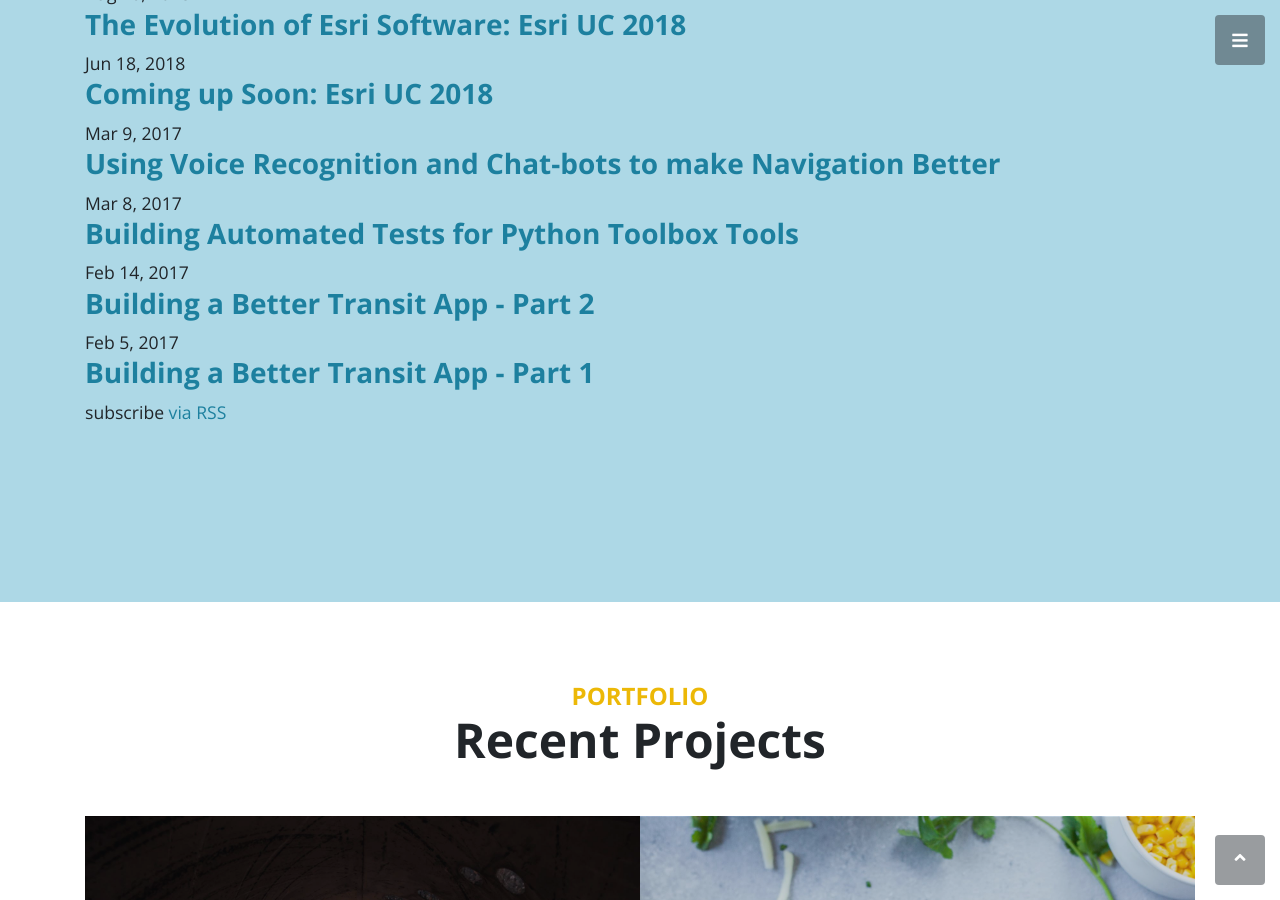
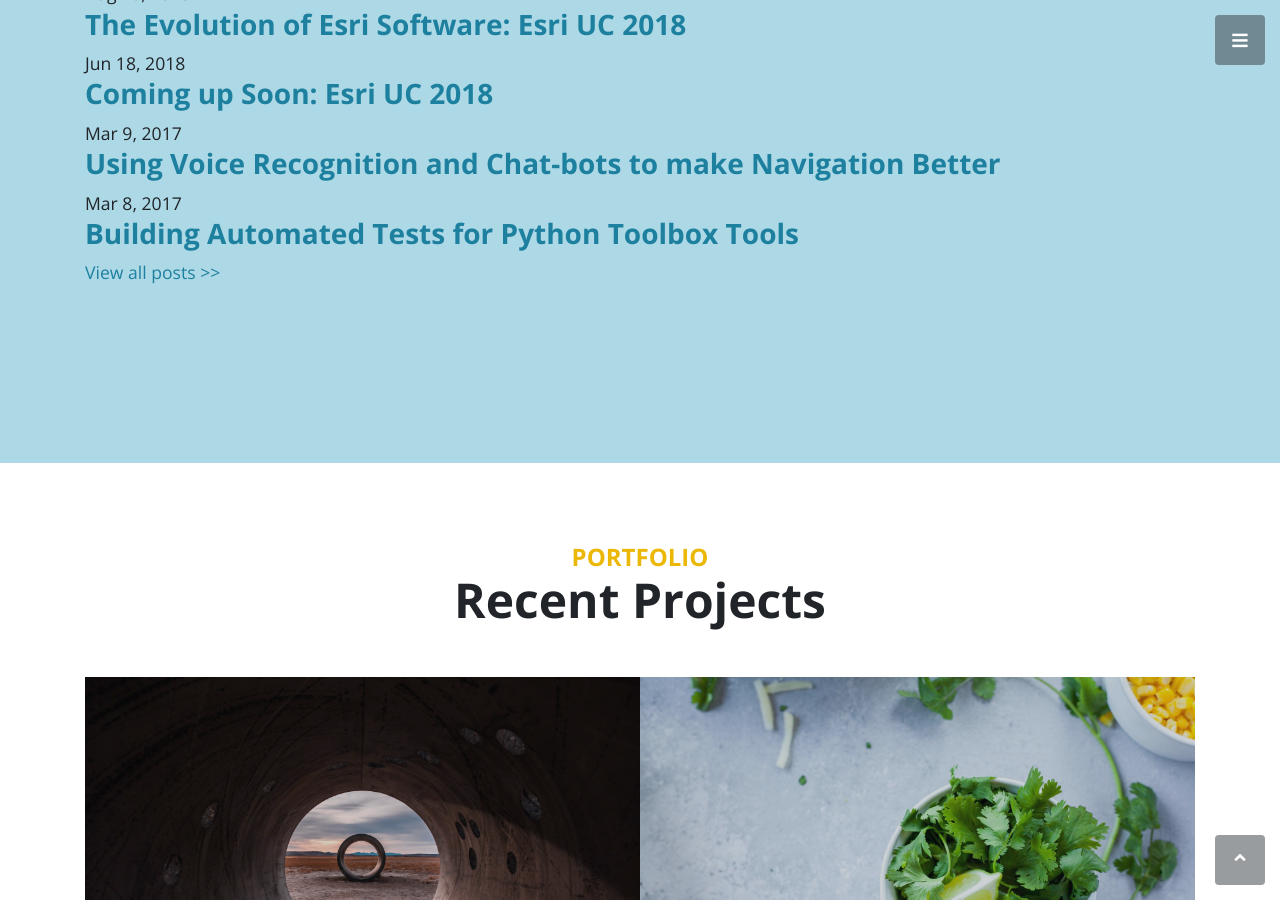
Before and after one commit to Dawnabelle/moravec-site-jekyll, a Jekyll site: the page built from index.html, in a window 1280 px wide and 900 px high, scrolled down 2897 px. Built offline with Jekyll 4.4.1, drawn with Linux system fonts in a browser that asks for light colours; nearby versions of some CDN libraries; some web fonts are replaced.

Commit message:
Limit blog preview posts on homnepage and add basic blog page

```diff
--- a/index.html
+++ b/index.html
@@ -103,12 +103,12 @@
 <section class="blog-preview" id="blog">
   <div class="container">
     <h2>Blog</h2>
-    {% for post in site.posts %}
+    {% for post in site.posts limit:6 %}
     <time>{{ post.date | date: "%b %-d, %Y" }}</time>
     <h3><a href="{{ post.url | prepend: site.baseurl }}">{{ post.title }}</a></h3>
     {% endfor %}
 
-    <p>subscribe <a href="{{ "/feed.xml" | prepend: site.baseurl }}">via RSS</a></p>
+    <p><a href="/blog">View all posts >></a></p>
   </div>
 </section>
 
```
Also changed, not shown: blog/index.html (added, +11 -0 lines).
